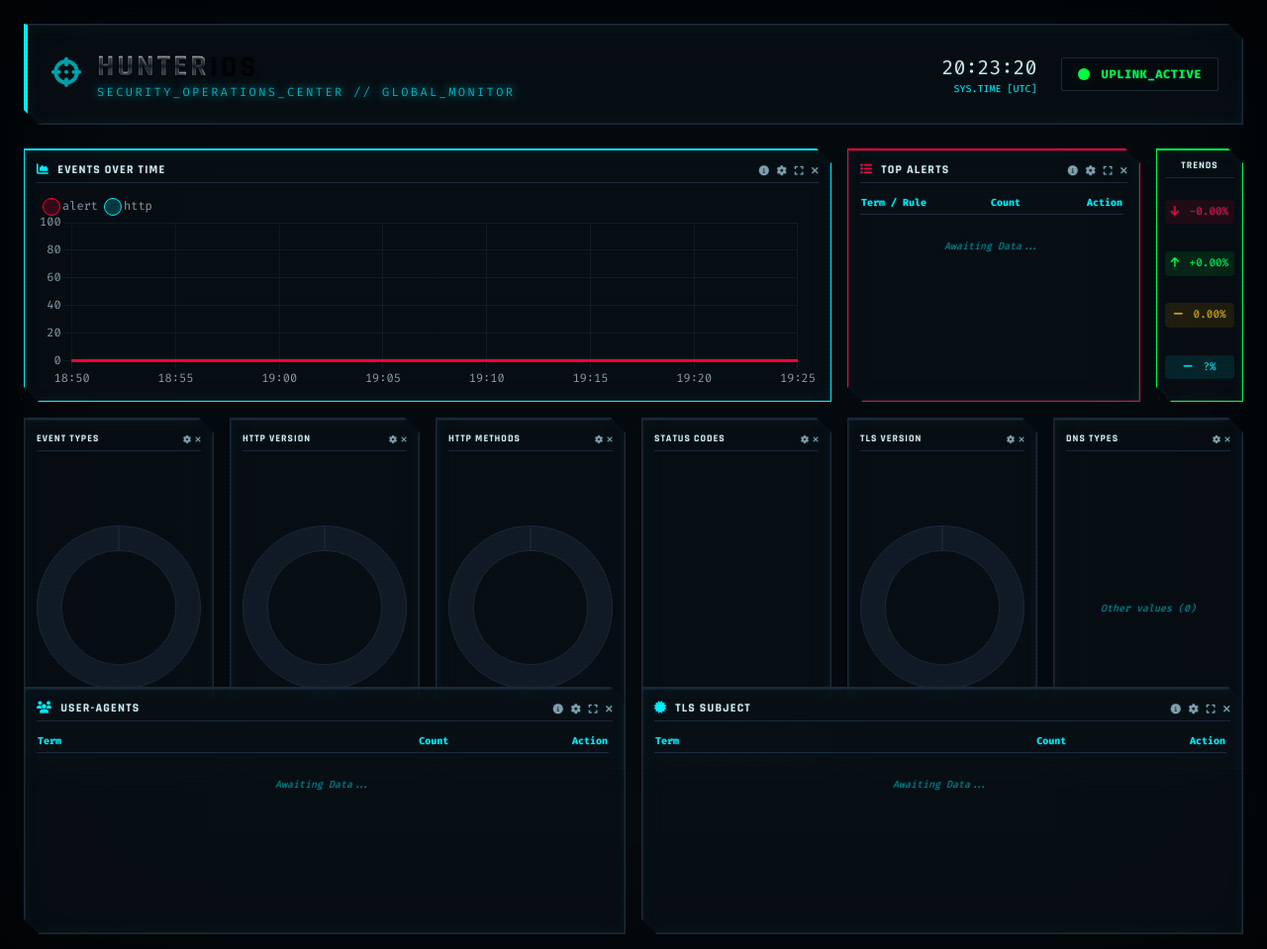
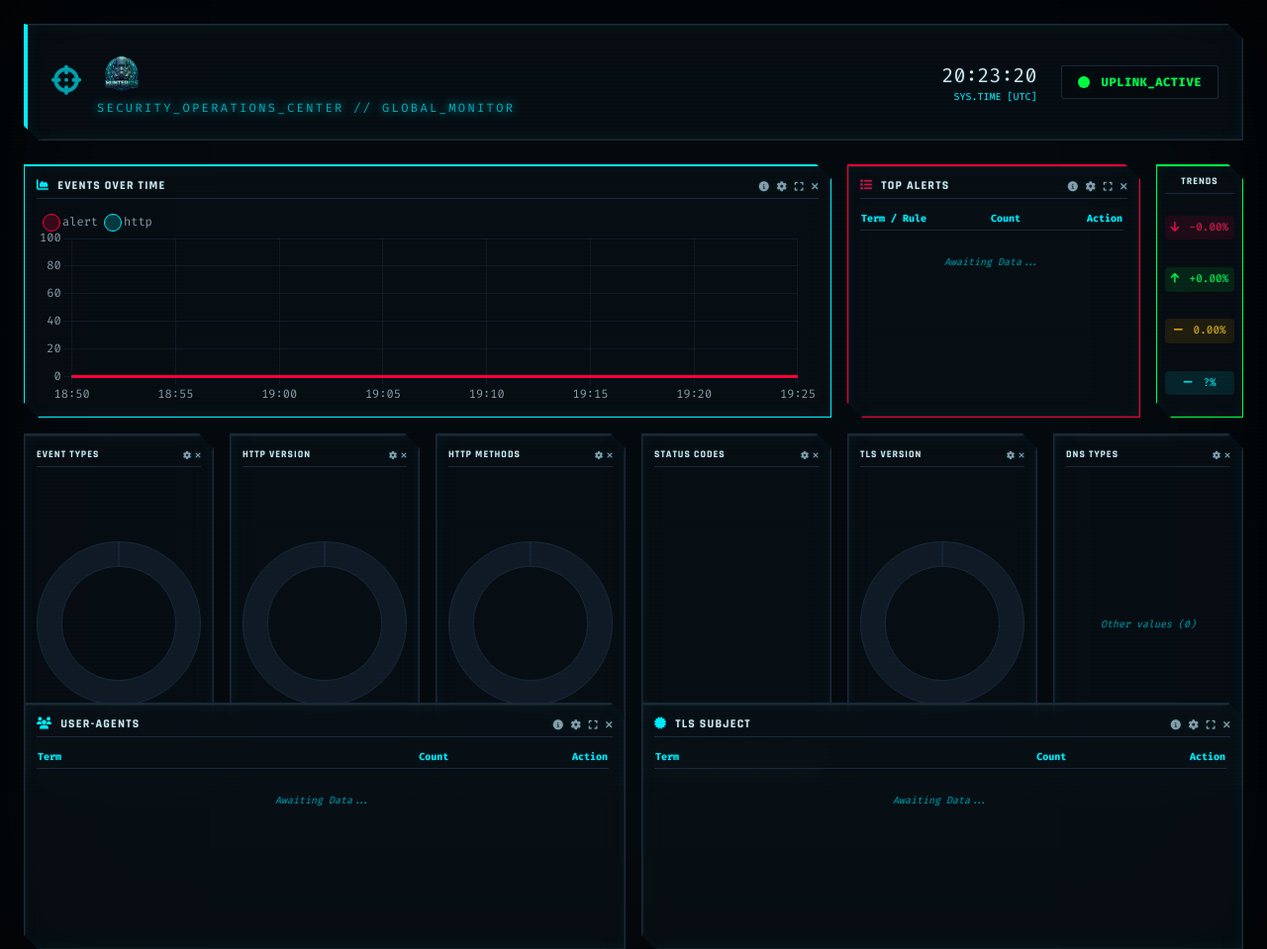
Before and after one commit to PrincipeCoder/HunterIDS, a FastAPI app: page / in a window 1280 px wide. Shown: the top 959 px of the page at 99% size. Run offline with FastAPI, Linux system fonts and the light colour scheme; some libraries are stand-ins or nearby versions.

Commit message:
actualizacion dashboard

```diff
--- a/server/templates/dashboard.html
+++ b/server/templates/dashboard.html
@@ -54,7 +54,7 @@
                     </div>
                 </div>
                 <div>
-                    <h1 class="text-2xl md:text-3xl font-bold tracking-widest uppercase chrome-text">Hunter<span class="text-soc-cyan drop-shadow-md">IDS</span></h1>
+                    <img src="/static/img/logo.png" alt="HunterIDS Logo" class="h-10 md:h-12 object-contain mb-1">
                     <p class="text-xs font-mono tracking-[0.2em] text-soc-cyan/70 text-neon-cyan">SECURITY_OPERATIONS_CENTER // GLOBAL_MONITOR</p>
                 </div>
             </div>
```
Also changed, not shown: server/logo.png (added), server/static/img/logo.png (added).
